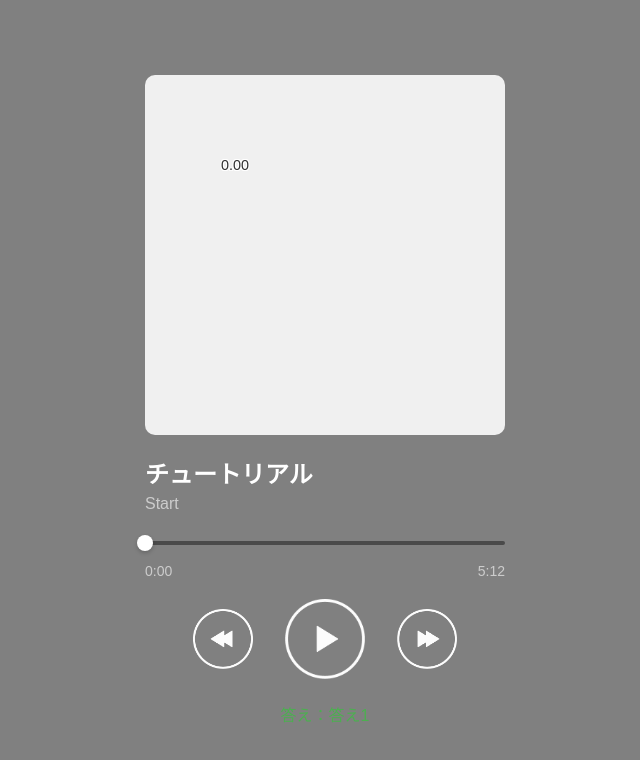
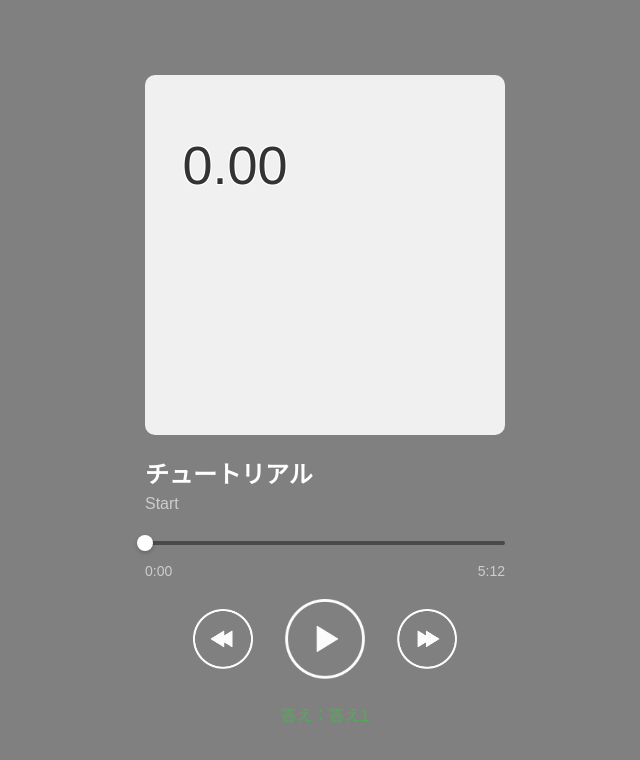
Before and after one commit to Souchan917/Do, a plain HTML site: page index.html in a window 1280 px wide. Shown: the whole page, without its empty margins (315-955 px from the left). Drawn offline with Linux system fonts and the light colour scheme.

Commit message:
Update index.html

```diff
--- a/index.html
+++ b/index.html
@@ -264,13 +264,13 @@
             timer: {
                 x: 25, // 左から25%
                 y: 25, // 上から25%
-                size: 16, // 基準フォントサイズ
+                size: 60, // 基準フォントサイズ
                 id: 'timer-display'
             },
             hiragana: {
                 x: 50, // 左から50%
                 y: 50, // 上から50%
-                size: 48, // 基準フォントサイズ
+                size: 100, // 基準フォントサイズ
                 id: 'hiragana-display'
             }
         };
```
